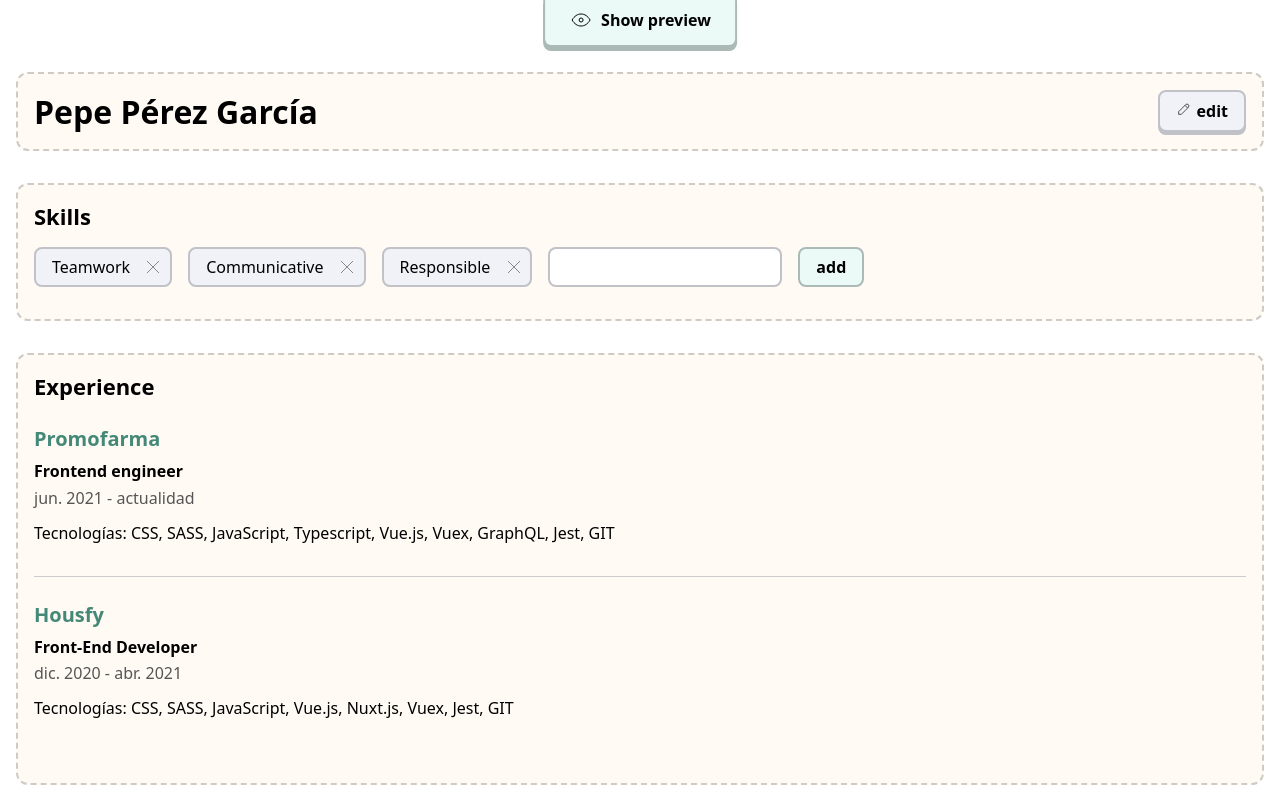
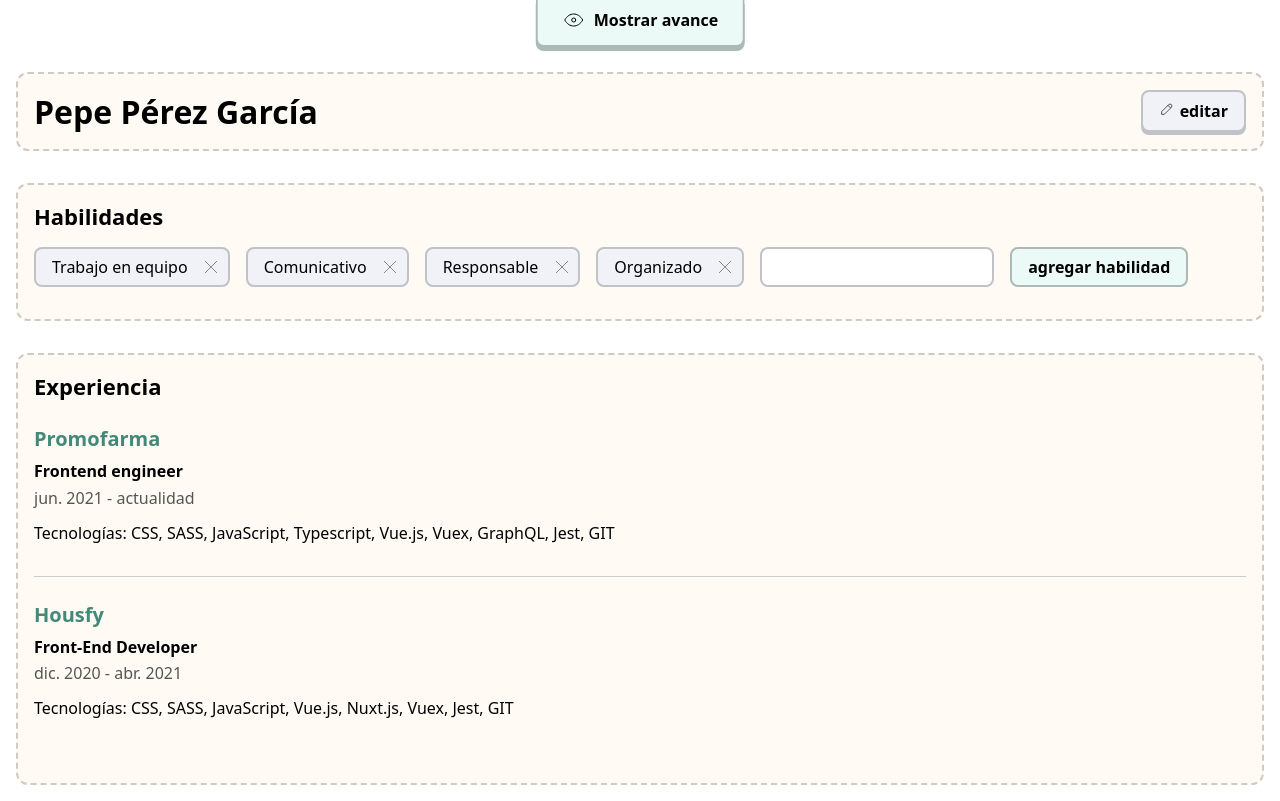
Before and after one commit to Mathiew82/curripulum, a React (Vite) app: page / in a window 1280 px wide. Built offline with nearby package versions, Linux system fonts and the light colour scheme.

Commit message:
Passed to spanish

```diff
--- a/src/components/Experience/Experience.tsx
+++ b/src/components/Experience/Experience.tsx
@@ -3,7 +3,7 @@ import "./Experience.css";
 function Experience() {
   return (
     <div className="editable">
-      <h2>Experience</h2>
+      <h2>Experiencia</h2>
       <article className="experience">
         <h3>Promofarma</h3>
         <div className="position">Frontend engineer</div>
--- a/src/components/Name/Name.tsx
+++ b/src/components/Name/Name.tsx
@@ -39,14 +39,14 @@ function Name() {
               <path d="M4 20h4l10.5 -10.5a2.828 2.828 0 1 0 -4 -4l-10.5 10.5v4" />
               <path d="M13.5 6.5l4 4" />
             </svg>
-            edit
+            editar
           </span>
         </h1>
       ) : (
         <div className="editable">
           <input className="input-name" onChange={onChangeName} value={name} />
           <span onClick={onToggleEditName} className="edit-button">
-            save
+            guardar
           </span>
         </div>
       )}
--- a/src/components/ShowPreview/ShowPreview.tsx
+++ b/src/components/ShowPreview/ShowPreview.tsx
@@ -16,7 +16,7 @@ function ShowPreview() {
           <path d="M10 12a2 2 0 1 0 4 0a2 2 0 0 0 -4 0" />
           <path d="M21 12c-2.4 4 -5.4 6 -9 6c-3.6 0 -6.6 -2 -9 -6c2.4 -4 5.4 -6 9 -6c3.6 0 6.6 2 9 6" />
         </svg>
-        Show preview
+        Mostrar avance
       </button>
     </>
   );
--- a/src/components/Skills/Skills.tsx
+++ b/src/components/Skills/Skills.tsx
@@ -4,9 +4,10 @@ import "./Skills.css";
 function Skills() {
   const [newSkill, setNewSkill] = useState("");
   const [skills, setSkills] = useState([
-    "Teamwork",
-    "Communicative",
-    "Responsible",
+    "Trabajo en equipo",
+    "Comunicativo",
+    "Responsable",
+    "Organizado",
   ]);
 
   const onRemoveSkill = (skillToRemove: string) => {
@@ -31,7 +32,7 @@ function Skills() {
   return (
     <>
       <div className="editable">
-        <h2>Skills</h2>
+        <h2>Habilidades</h2>
         <ul className="skills">
           {skills.map((skill) => (
             <li key={skill}>
@@ -59,7 +60,7 @@ function Skills() {
             />
           </li>
           <li onClick={onAddSkill} className="add">
-            add
+            agregar habilidad
           </li>
         </ul>
       </div>
```
